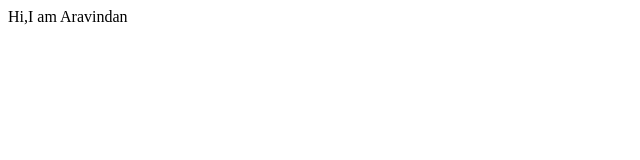
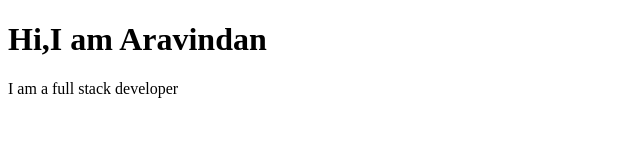
Before and after one commit to Aravindan07/aravindan-neogcamp-portfolio, a plain HTML site: page index.html in a window 1280 px wide. Shown: the whole page, without its empty margins (0-640 px from the left). Drawn offline with Linux system fonts and the light colour scheme.

Commit message:
add: added some hanges in index.html file

```diff
--- a/index.html
+++ b/index.html
@@ -3,9 +3,10 @@
 <head>
   <meta charset="UTF-8">
   <meta name="viewport" content="width=device-width, initial-scale=1.0">
-  <title>Student Page</title>
+  <title>Portfolio Page</title>
 </head>
 <body>
-  Hi,I am Aravindan
+  <h1>Hi,I am Aravindan</h1>
+  <p>I am a full stack developer</p>
 </body>
 </html>
```
